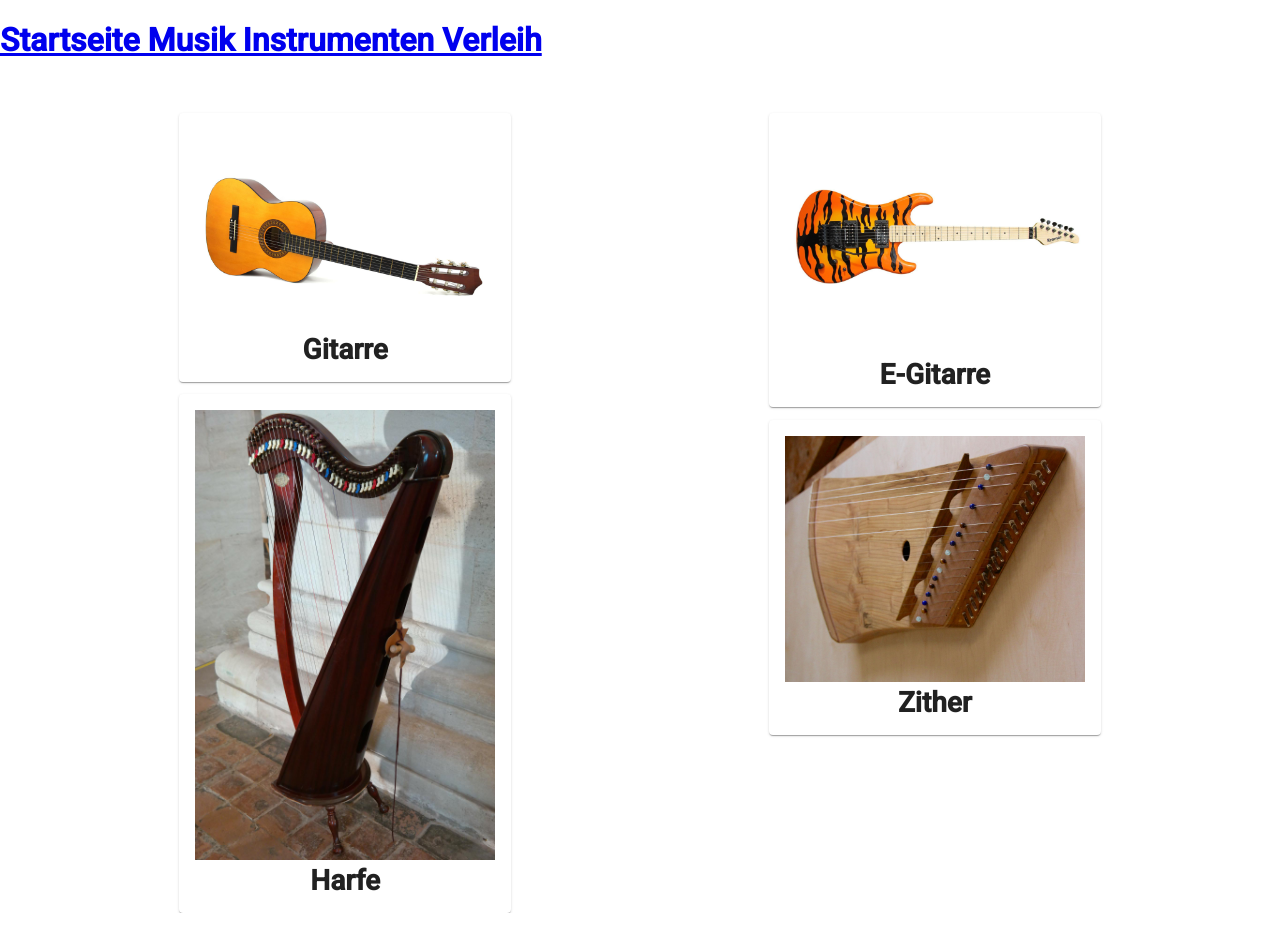
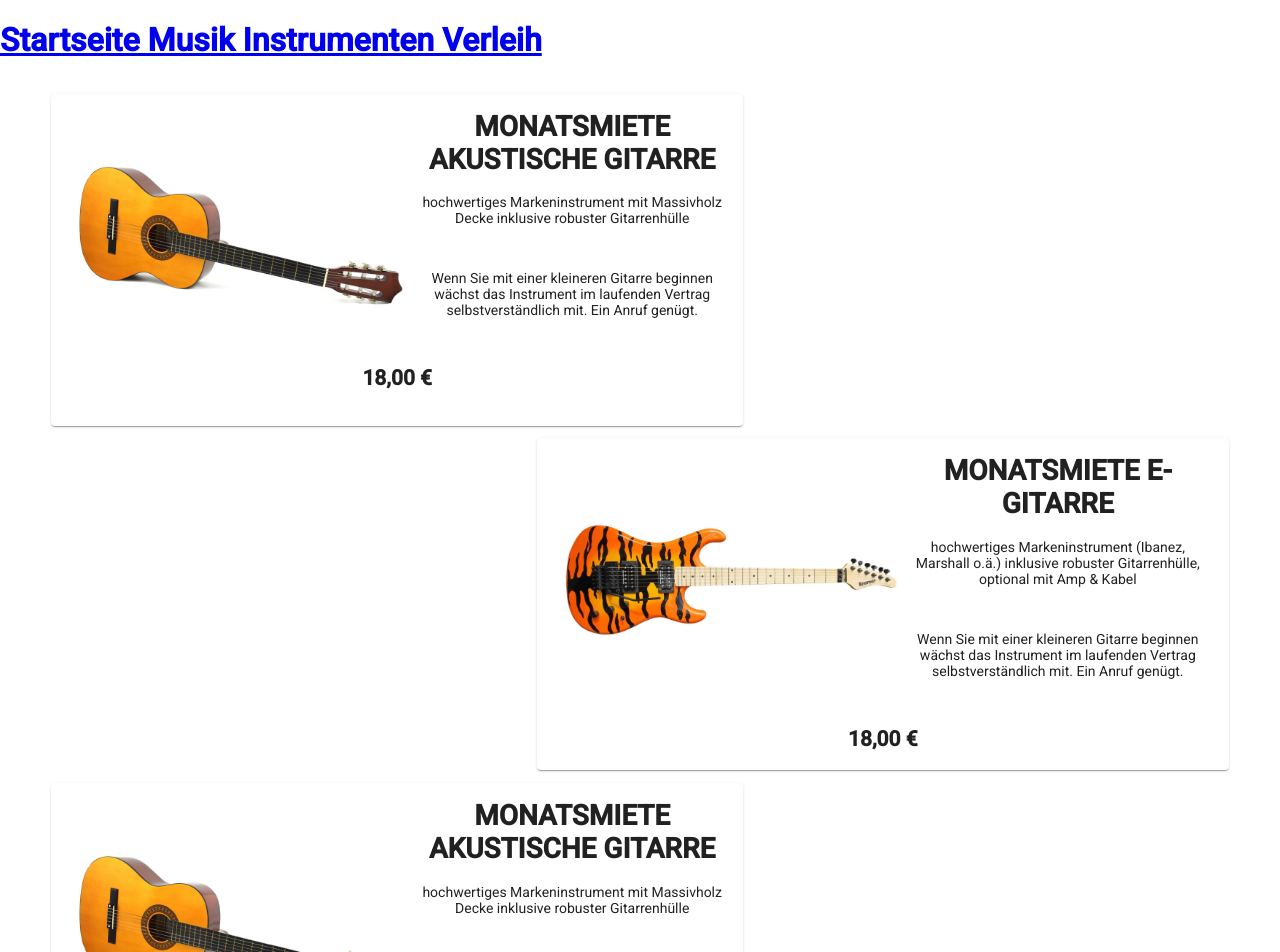
Before and after one commit to Vincent401/MusikInstrumentenVerleih, an Angular app: page /saiteninst in a window 1280 px wide. Shown: the top 952 px of the page. Before the commit the page ends 913 px from the top, so only its background shows below. Built offline with nearby package versions, Linux system fonts and the light colour scheme.

Commit message:
Die Seite Saiteninstrumente im design angepasst

```diff
--- a/src/app/saitenins-uebersicht/saitenins-uebersicht.component.css
+++ b/src/app/saitenins-uebersicht/saitenins-uebersicht.component.css
@@ -1,18 +1,27 @@
 img{
     max-width: 100%;
+    max-width: 350px;
+    float: left;
 }
-h1{
+h1,h2,p{
     text-align: center;
 }
 .KategorienLinks{
     float: left;
-    margin-left: 14%;
-    max-width: 300px;
+    margin-left: 4%;
+    max-width: 660px;
     margin-top: 1%;
 }
 .KategorienRechts{
     float: right;
-    margin-right: 14%;
-    max-width: 300px;
+    margin-right: 4%;
+    max-width: 660px;
     margin-top: 1%;
 }
+mat-card{
+    height: 300px;
+}
+mat-card-contend{
+    float: right;
+    margin-left: 100px;
+}
--- a/src/app/saitenins-uebersicht/saitenins-uebersicht.component.html
+++ b/src/app/saitenins-uebersicht/saitenins-uebersicht.component.html
@@ -1,27 +1,103 @@
-<br>
+<div>
 <mat-card class="KategorienLinks">
     <img src="assets\img\saitenins\Gitarre.jpg" alt="Gitarre">
     <mat-card-content>
-        <h1>Gitarre</h1>
+        <h1>MONATSMIETE AKUSTISCHE GITARRE</h1>
+        <p>hochwertiges Markeninstrument mit Massivholz Decke inklusive robuster Gitarrenhülle</p>
+        <br>
+        <p>Wenn Sie mit einer kleineren Gitarre beginnen wächst das Instrument im laufenden Vertrag selbstverständlich mit. Ein Anruf genügt.</p>
+        <br>
+        <h2>18,00 €</h2>
     </mat-card-content>
 </mat-card>
+
 <mat-card class="KategorienRechts">
     <img src="assets\img\saitenins\E-Gitarre.jpg" alt="E-Gitarre">
     <mat-card-content>
-        <h1>E-Gitarre</h1>
+        <h1>MONATSMIETE E-GITARRE</h1>
+        <p>hochwertiges Markeninstrument (Ibanez, Marshall o.ä.) inklusive robuster Gitarrenhülle, optional mit Amp & Kabel</p>
+        <br>
+        <p>Wenn Sie mit einer kleineren Gitarre beginnen wächst das Instrument im laufenden Vertrag selbstverständlich mit. Ein Anruf genügt.</p>
+        <br>
+        <h2>18,00 €</h2>
     </mat-card-content>
 </mat-card>
+</div>
+
+<div>
+    <mat-card class="KategorienLinks">
+        <img src="assets\img\saitenins\Gitarre.jpg" alt="Gitarre">
+        <mat-card-content>
+            <h1>MONATSMIETE AKUSTISCHE GITARRE</h1>
+            <p>hochwertiges Markeninstrument mit Massivholz Decke inklusive robuster Gitarrenhülle</p>
             <br>
-<mat-card class="KategorienLinks">
-    <img src="assets\img\saitenins\Harfe.jpg" alt="Harfe">
-    <mat-card-content>
-        <h1>Harfe</h1>
+            <p>Wenn Sie mit einer kleineren Gitarre beginnen wächst das Instrument im laufenden Vertrag selbstverständlich mit. Ein Anruf genügt.</p>
+            <br>
+            <h2>18,00 €</h2>
         </mat-card-content>
     </mat-card>
+
+    <mat-card class="KategorienRechts">
+        <img src="assets\img\saitenins\E-Gitarre.jpg" alt="E-Gitarre">
+        <mat-card-content>
+            <h1>MONATSMIETE E-GITARRE</h1>
+            <p>hochwertiges Markeninstrument (Ibanez, Marshall o.ä.) inklusive robuster Gitarrenhülle, optional mit Amp & Kabel</p>
             <br>
-<mat-card class="KategorienRechts">
-    <img src="assets\img\saitenins\Zither.jpg" alt="Zither">
-    <mat-card-content>
-        <h1>Zither</h1>
+            <p>Wenn Sie mit einer kleineren Gitarre beginnen wächst das Instrument im laufenden Vertrag selbstverständlich mit. Ein Anruf genügt.</p>
+            <br>
+            <h2>18,00 €</h2>
         </mat-card-content>
     </mat-card>
+    </div>
+
+    <div>
+        <mat-card class="KategorienLinks">
+            <img src="assets\img\saitenins\Gitarre.jpg" alt="Gitarre">
+            <mat-card-content>
+                <h1>MONATSMIETE AKUSTISCHE GITARRE</h1>
+                <p>hochwertiges Markeninstrument mit Massivholz Decke inklusive robuster Gitarrenhülle</p>
+                <br>
+                <p>Wenn Sie mit einer kleineren Gitarre beginnen wächst das Instrument im laufenden Vertrag selbstverständlich mit. Ein Anruf genügt.</p>
+                <br>
+                <h2>18,00 €</h2>
+            </mat-card-content>
+        </mat-card>
+
+        <mat-card class="KategorienRechts">
+            <img src="assets\img\saitenins\E-Gitarre.jpg" alt="E-Gitarre">
+            <mat-card-content>
+                <h1>MONATSMIETE E-GITARRE</h1>
+                <p>hochwertiges Markeninstrument (Ibanez, Marshall o.ä.) inklusive robuster Gitarrenhülle, optional mit Amp & Kabel</p>
+                <br>
+                <p>Wenn Sie mit einer kleineren Gitarre beginnen wächst das Instrument im laufenden Vertrag selbstverständlich mit. Ein Anruf genügt.</p>
+                <br>
+                <h2>18,00 €</h2>
+            </mat-card-content>
+        </mat-card>
+        </div>
+
+        <div>
+            <mat-card class="KategorienLinks">
+                <img src="assets\img\saitenins\Gitarre.jpg" alt="Gitarre">
+                <mat-card-content>
+                    <h1>MONATSMIETE AKUSTISCHE GITARRE</h1>
+                    <p>hochwertiges Markeninstrument mit Massivholz Decke inklusive robuster Gitarrenhülle</p>
+                    <br>
+                    <p>Wenn Sie mit einer kleineren Gitarre beginnen wächst das Instrument im laufenden Vertrag selbstverständlich mit. Ein Anruf genügt.</p>
+                    <br>
+                    <h2>18,00 €</h2>
+                </mat-card-content>
+            </mat-card>
+
+            <mat-card class="KategorienRechts">
+                <img src="assets\img\saitenins\E-Gitarre.jpg" alt="E-Gitarre">
+                <mat-card-content>
+                    <h1>MONATSMIETE E-GITARRE</h1>
+                    <p>hochwertiges Markeninstrument (Ibanez, Marshall o.ä.) inklusive robuster Gitarrenhülle, optional mit Amp & Kabel</p>
+                    <br>
+                    <p>Wenn Sie mit einer kleineren Gitarre beginnen wächst das Instrument im laufenden Vertrag selbstverständlich mit. Ein Anruf genügt.</p>
+                    <br>
+                    <h2>18,00 €</h2>
+                </mat-card-content>
+            </mat-card>
+            </div>
```
Lines whose indentation alone changed are shown as unchanged.
